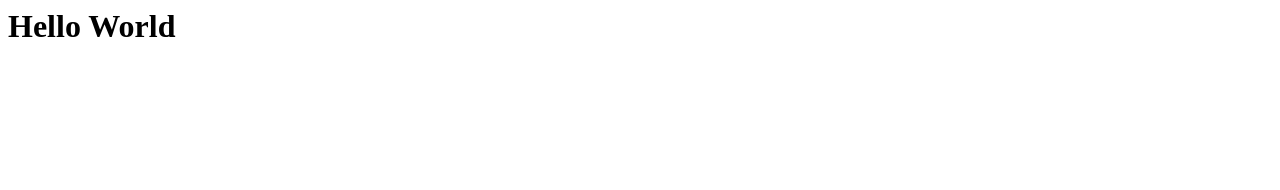
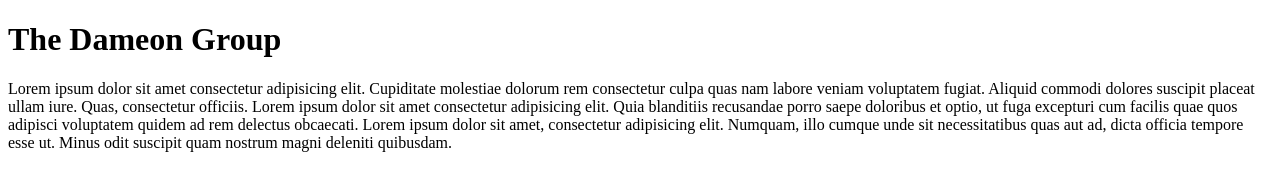
Before and after one commit to TheDameonGroup/TheDameonGroup.github.io, a plain HTML site: page index.html in a window 1280 px wide. Drawn offline with Linux system fonts and the light colour scheme.

Commit message:
Basic things added

```diff
--- a/index.html
+++ b/index.html
@@ -1 +1,20 @@
-<h1>Hello World<h1/>
+<!DOCTYPE html>
+<html lang="en">
+<head>
+    <meta charset="UTF-8">
+    <meta name="viewport" content="width=device-width, initial-scale=1.0">
+    <title>The Dameon Group</title>
+</head>
+<body background="#242424">
+    <h1>The Dameon Group</h1>
+    <p>Lorem ipsum dolor sit amet consectetur adipisicing elit.
+        Cupiditate molestiae dolorum rem consectetur culpa quas nam
+        labore veniam voluptatem fugiat. Aliquid commodi dolores suscipit
+        placeat ullam iure. Quas, consectetur officiis. Lorem ipsum dolor
+        sit amet consectetur adipisicing elit. Quia blanditiis recusandae
+        porro saepe doloribus et optio, ut fuga excepturi cum facilis quae quos
+        adipisci voluptatem quidem ad rem delectus obcaecati. Lorem ipsum dolor sit amet, consectetur
+        adipisicing elit. Numquam, illo cumque unde sit necessitatibus quas aut ad, dicta
+        officia tempore esse ut. Minus odit suscipit quam nostrum magni deleniti quibusdam.
+</body>
+</html>
```
